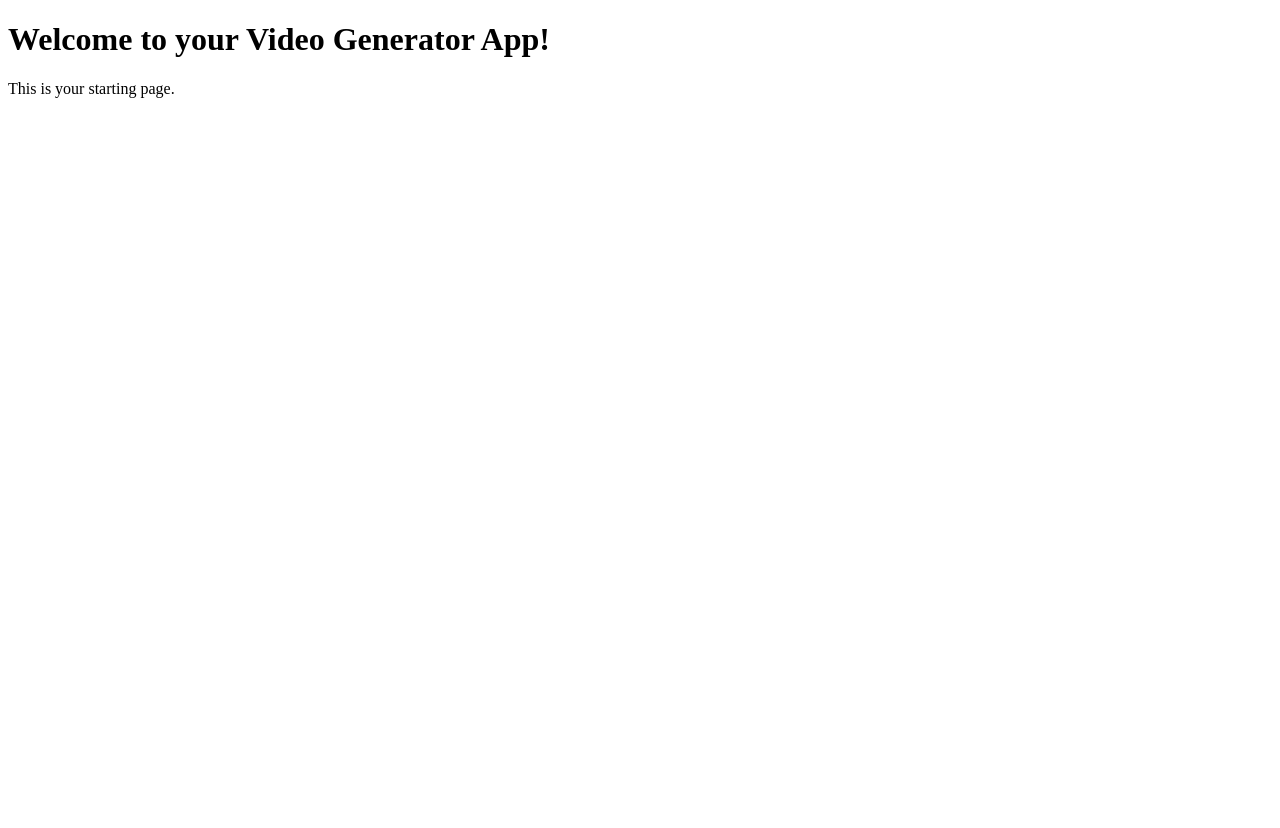
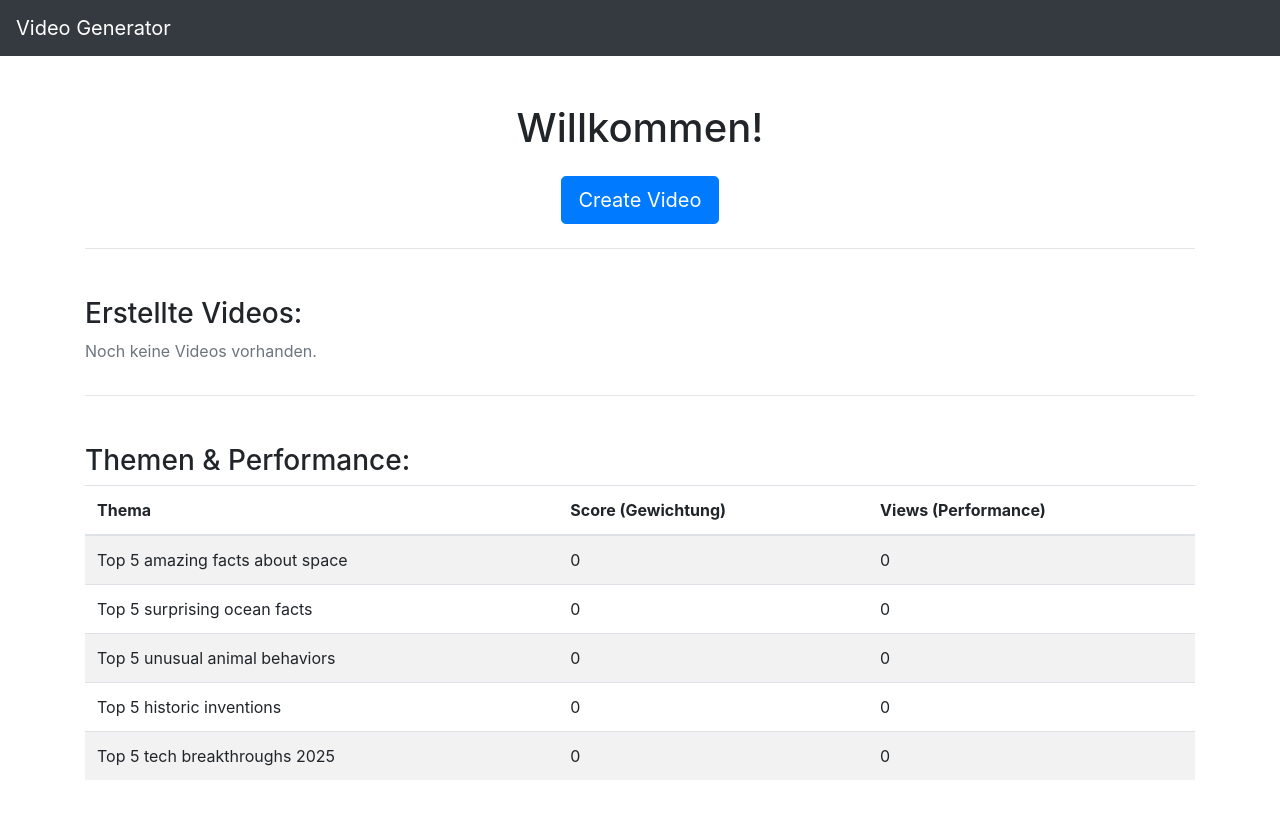
Before and after one commit to RedDead-coder-crypto/video-generator-app, a Flask app: page / in a window 1280 px wide. Before the commit the page ends 98 px from the top, so only its background shows below. Run offline with Flask 3, Linux system fonts and the light colour scheme; some libraries are stand-ins or nearby versions.

Commit message:
Add files via upload

```diff
--- a/templates/index.html
+++ b/templates/index.html
@@ -1,10 +1,95 @@
+
 <!DOCTYPE html>
-<html>
+<html lang="de">
 <head>
-    <title>Video Generator</title>
+  <meta charset="UTF-8" />
+  <meta name="viewport" content="width=device-width, initial-scale=1" />
+  <title>Video Generator</title>
+  <link
+    href="https://stackpath.bootstrapcdn.com/bootstrap/4.5.2/css/bootstrap.min.css"
+    rel="stylesheet"
+    crossorigin="anonymous"
+  >
 </head>
 <body>
-    <h1>Welcome to your Video Generator App!</h1>
-    <p>This is your starting page.</p>
+  <nav class="navbar navbar-expand-lg navbar-dark bg-dark">
+    <a class="navbar-brand" href="#">Video Generator</a>
+  </nav>
+
+  <div class="container my-5">
+    <h1 class="text-center mb-4">Willkommen!</h1>
+    <div class="text-center mb-4">
+      <button id="createBtn" class="btn btn-primary btn-lg">Create Video</button>
+      <p id="status" class="mt-3"></p>
+    </div>
+
+    <hr/>
+
+    <h3 class="mt-5">Erstellte Videos:</h3>
+    <div class="row">
+      {% for vid in videos %}
+      <div class="col-md-4 mb-4">
+        <div class="card">
+          <video class="card-img-top" controls>
+            <source src="{{ url_for('get_video', filename=vid) }}" type="video/mp4" />
+            Dein Browser unterstützt dieses Video-Format nicht.
+          </video>
+          <div class="card-body">
+            <h5 class="card-title">{{ vid }}</h5>
+          </div>
+        </div>
+      </div>
+      {% endfor %}
+      {% if not videos %}
+      <div class="col-12">
+        <p class="text-muted">Noch keine Videos vorhanden.</p>
+      </div>
+      {% endif %}
+    </div>
+
+    <hr/>
+
+    <h3 class="mt-5">Themen & Performance:</h3>
+    <table class="table table-striped">
+      <thead>
+        <tr>
+          <th>Thema</th>
+          <th>Score (Gewichtung)</th>
+          <th>Views (Performance)</th>
+        </tr>
+      </thead>
+      <tbody>
+        {% for entry in topics %}
+        <tr>
+          <td>{{ entry.topic }}</td>
+          <td>{{ entry.score }}</td>
+          <td>{{ entry.views }}</td>
+        </tr>
+        {% endfor %}
+      </tbody>
+    </table>
+  </div>
+
+  <script
+    src="https://code.jquery.com/jquery-3.5.1.slim.min.js"
+    crossorigin="anonymous">
+  </script>
+  <script
+    src="https://cdn.jsdelivr.net/npm/bootstrap@4.5.2/dist/js/bootstrap.bundle.min.js"
+    crossorigin="anonymous">
+  </script>
+  <script>
+    document.getElementById('createBtn').addEventListener('click', () => {
+      document.getElementById('status').innerText = 'Generating video...';
+      fetch('/generate', { method: 'POST' })
+        .then(response => response.json())
+        .then(data => {
+          document.getElementById('status').innerText = data.message;
+          if (data.status === 'success') {
+            setTimeout(() => location.reload(), 3000);
+          }
+        });
+    });
+  </script>
 </body>
 </html>
```
